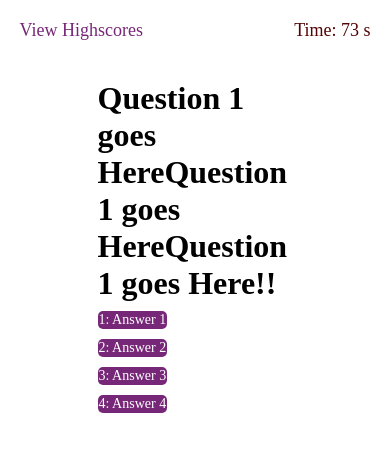
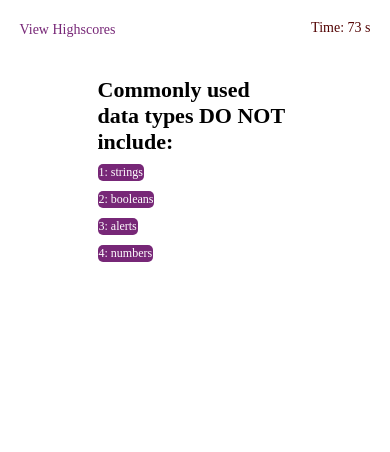
Before and after one commit to Seifenan/c4-code-quiz, a plain HTML site: page index.html in a window 390 px wide. Both pictures are taken after a click on the button "Start Quiz!". Drawn offline with Linux system fonts and the light colour scheme.

Commit message:
Updated index.html, updated screenshot png, Updated questions in index.js, Updated CSS @media

```diff
--- a/assets/css/style.css
+++ b/assets/css/style.css
@@ -111,3 +111,57 @@ li:nth-child(odd) {
   padding: 10%;
   text-align: center;
 }
+
+@media screen and (max-width: 768px) {
+  a {
+    font-size: 16px;
+  }
+  p {
+    font-size: 14px;
+  }
+  h1 {
+    font-size: 24px;
+  }
+  nav p {
+    font-size: 16px;
+  }
+  button {
+    font-size: 13px;
+  }
+}
+
+@media screen and (max-width: 480px) {
+  a {
+    font-size: 14px;
+  }
+  p {
+    font-size: 12px;
+  }
+  h1 {
+    font-size: 22px;
+  }
+  nav p {
+    font-size: 14px;
+  }
+  button {
+    font-size: 12px;
+  }
+}
+
+@media screen and (max-width: 300px) {
+  a {
+    font-size: 12px;
+  }
+  p {
+    font-size: 10px;
+  }
+  h1 {
+    font-size: 20px;
+  }
+  nav p {
+    font-size: 12px;
+  }
+  button {
+    font-size: 10px;
+  }
+}
--- a/assets/js/index.js
+++ b/assets/js/index.js
@@ -29,29 +29,29 @@ var submitBtn = document.getElementById("submit-btn");
 
 var quizQuestions = [
   {
-    question: "Question 1 goes HereQuestion 1 goes HereQuestion 1 goes Here!!",
-    answers: ["Answer 1", "Answer 2", "Answer 3", "Answer 4"],
-    correctAnswer: "Answer 1"
+    question: "Commonly used data types DO NOT include:",
+    answers: ["strings", "booleans", "alerts", "numbers"],
+    correctAnswer: "alerts"
   },
   {
-    question: "Question 2 goes HereQuestion 2 goes HereQuestion 2 goes HereQuestion 2 goes HereQuestion 2 goes Here!!",
-    answers: ["Answer 1", "Answer 2", "Answer 3", "Answer 4"],
-    correctAnswer: "Answer 1"
+    question: "The condition in an if / else statement is enclosed within ___________.",
+    answers: ["quotes", "curly brackets", "parentheses", "square brackets"],
+    correctAnswer: "parentheses"
   },
   {
-    question: "Question 3 goes Here!!",
-    answers: ["Answer 1", "Answer 2", "Answer 3", "Answer 4"],
-    correctAnswer: "Answer 1"
+    question: "Arrays in JavaScript can be used to store ___________.",
+    answers: ["numbers and strings", "other arrays", "booleans", "all of the above"],
+    correctAnswer: "all of the above"
   },
   {
-    question: "Question 4 goes HereQuestion 4 goes Here!!",
-    answers: ["Answer 1", "Answer 2", "Answer 3", "Answer 4"],
-    correctAnswer: "Answer 1"
+    question: "String values must be enclosed within ___________ when being assigned to variables.",
+    answers: ["commas", "curly brackets", "quotes", "parentheses"],
+    correctAnswer: "quotes"
   },
   {
-    question: "Question 5 goes Here!!",
-    answers: ["Answer 1", "Answer 2", "Answer 3", "Answer 4"],
-    correctAnswer: "Answer 1"
+    question: "A very useful tool used during development and debugging for printing content to the debugger is:",
+    answers: ["JavaScript", "Terminal / Bash", "for loops", "console.log"],
+    correctAnswer: "console.log"
 }];
 
 //---Event Listeners---//
--- a/index.html
+++ b/index.html
@@ -23,8 +23,6 @@
         <h1>Coding Quiz Challenge</h1>
         <p>
           Try to answer the following code-related questions within the time limit.
-        </p>
-        <p>
           Keep in mind that incorrect answers will penalize your score/time by 10 seconds!
         </p>
         <button id="start-btn">Start Quiz!</button>
```
Also changed, not shown: assets/images/screenshot.png.
